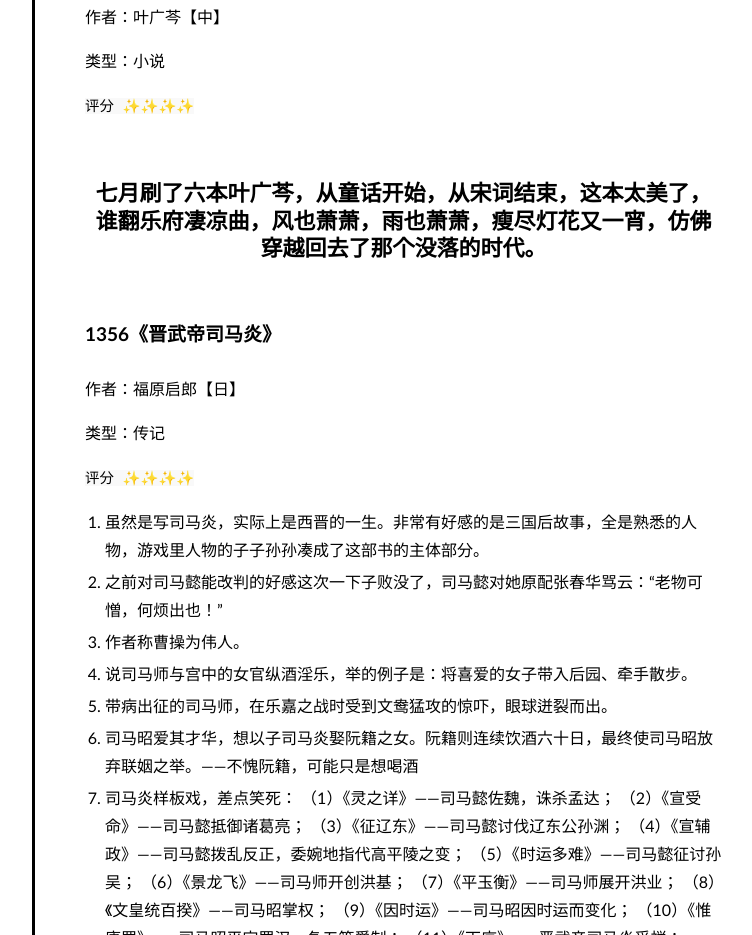
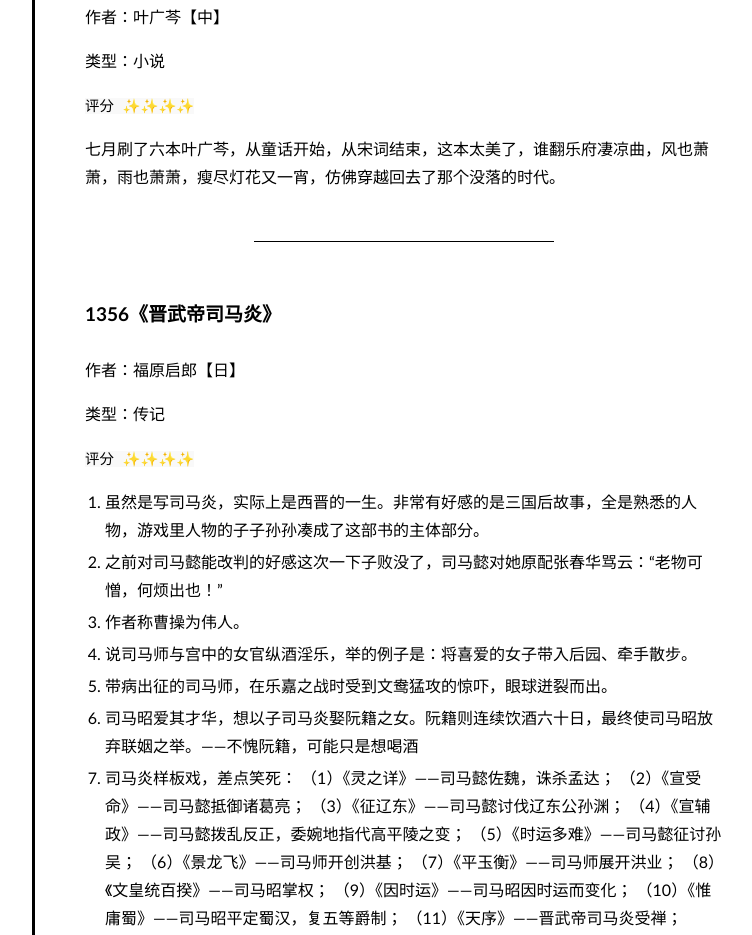
Before and after one commit to freeReading/freereading.github.io, a plain HTML site: page y2022/202207读书/index.html in a window 1280 px wide. Shown: the part 5713-6648 px from the top of the page, without its empty margins (388-1140 px from the left). Drawn offline with nearby package versions, Linux system fonts and the light colour scheme; some packages are replaced by stand-ins of ours.

Commit message:
for init blog

```diff
--- a/y2022/202207读书/index.html
+++ b/y2022/202207读书/index.html
@@ -170,7 +170,8 @@
 <p>作者：叶广芩【中】</p>
 <p>类型：小说</p>
 <p><code>评分 ✨✨✨✨</code></p>
-<h2 id="七月刷了六本叶广芩从童话开始从宋词结束这本太美了谁翻乐府凄凉曲风也萧萧雨也萧萧瘦尽灯花又一宵仿佛穿越回去了那个没落的时代">七月刷了六本叶广芩，从童话开始，从宋词结束，这本太美了，谁翻乐府凄凉曲，风也萧萧，雨也萧萧，瘦尽灯花又一宵，仿佛穿越回去了那个没落的时代。</h2>
+<p>七月刷了六本叶广芩，从童话开始，从宋词结束，这本太美了，谁翻乐府凄凉曲，风也萧萧，雨也萧萧，瘦尽灯花又一宵，仿佛穿越回去了那个没落的时代。</p>
+<hr>
 <h4 id="1356晋武帝司马炎">1356《晋武帝司马炎》</h4>
 <p>作者：福原启郎【日】</p>
 <p>类型：传记</p>
```
